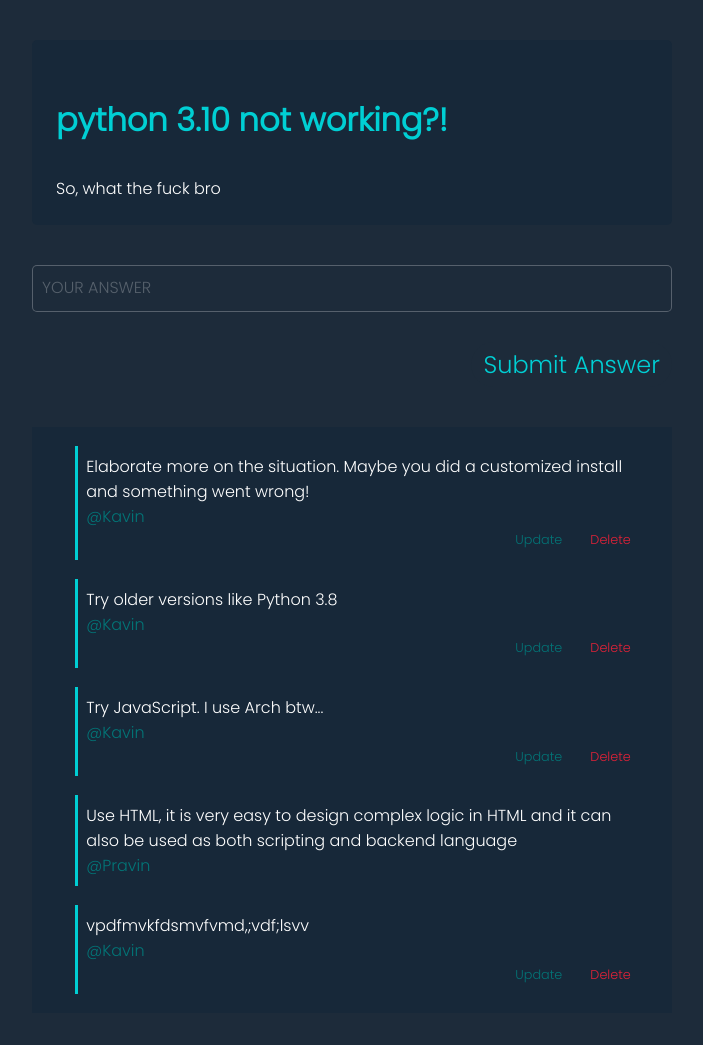
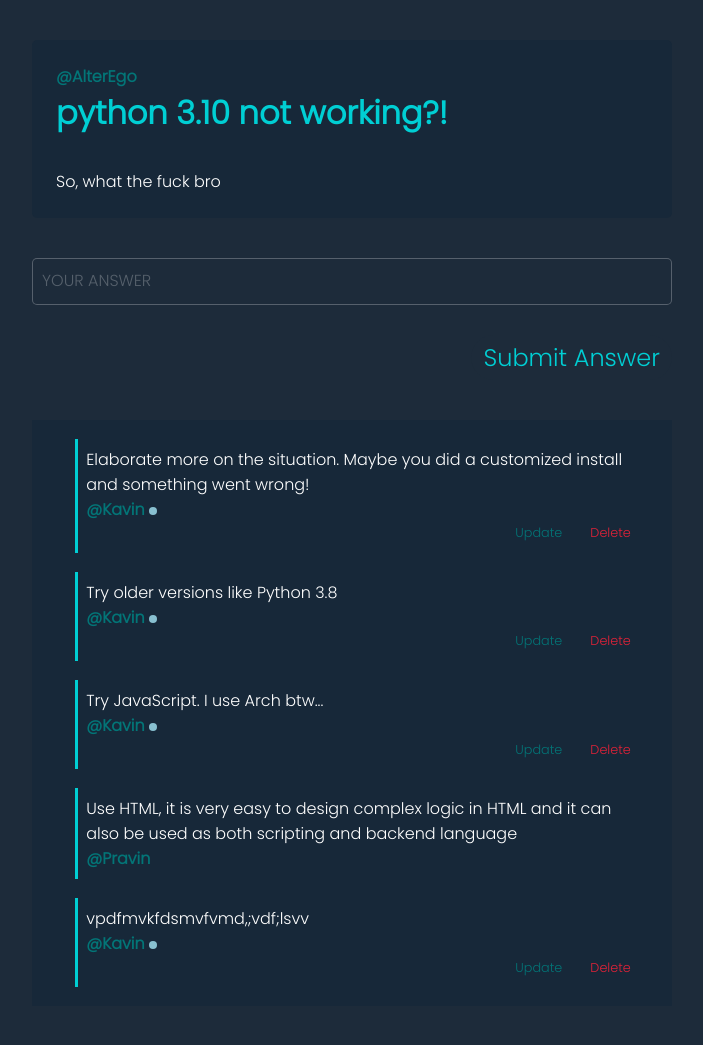
Before and after one commit to cipherDOT/paradime, a Django app: page /view/9/ in a window 1280 px wide. Shown: the part 60-1105 px from the top of the page, without its empty margins (288-991 px from the left). After the commit the page ends 1047 px from the top, so only its background shows below. Run offline with Django 4.2, Linux system fonts and the light colour scheme; a user stored in the database is signed in; data comes from the database, SQL or seed files in the repository; both versions use the stored data as it was after the commit.

Commit message:
Add files via upload

```diff
--- a/dimeapp/templates/dimeapp/index.html
+++ b/dimeapp/templates/dimeapp/index.html
@@ -48,7 +48,11 @@
             <div class="username">
                 @{{ question.user }}
             </div>
-
+            <!-- Ego boost code -->
+            {% if question.user.username == "Kavin" %}
+            <div class="admin"></div>
+            {% endif %}
+            <!--  -->
             <div>
 
                 <!-- Checking if the request user and the question's user are the same -->
--- a/dimeapp/templates/dimeapp/view.html
+++ b/dimeapp/templates/dimeapp/view.html
@@ -24,6 +24,13 @@
 
 
         <div class="question-container">
+            <p class="question-username">@{{question.user}}</p>
+
+            <!-- Ego boost code -->
+            {% if question.user.username == "Kavin" %}
+            <div class="admin"></div>
+            {% endif %}
+            <!--  -->
             <h1 class="title">{{question.heading}}</h1>
             <p class="content">{{question.body}}</p>
         </div>
@@ -48,6 +55,9 @@
                 <div class="username">
                     @{{ answer.user }}
                 </div>
+                {% if answer.user.username == "Kavin" %}
+                <div class="admin"></div>
+                {% endif %}
                 <div>
 
                     {% if request.user == answer.user %}
--- a/static/css/view.css
+++ b/static/css/view.css
@@ -74,6 +74,7 @@
     color: #00cfd4;
     margin: 1em 0.5em;
     margin-left: 0px;
+    margin-top: 0;
 }
 
 .content {
@@ -173,8 +174,19 @@
     transition: 0.5s ease;
 }
 
+.question-username,
 .username {
     color: #037577;
+    font-weight: 999;
+    display: inline;
+}
+
+.admin {
+    display: inline-block;
+    background-color: #88C0D0;
+    width: 0.5em;
+    height: 0.5em;
+    border-radius: 100vh;
 }
 
 .answer-link {
```
Also changed, not shown: static/css/style.css (+10 -0 lines), db.sqlite3.
